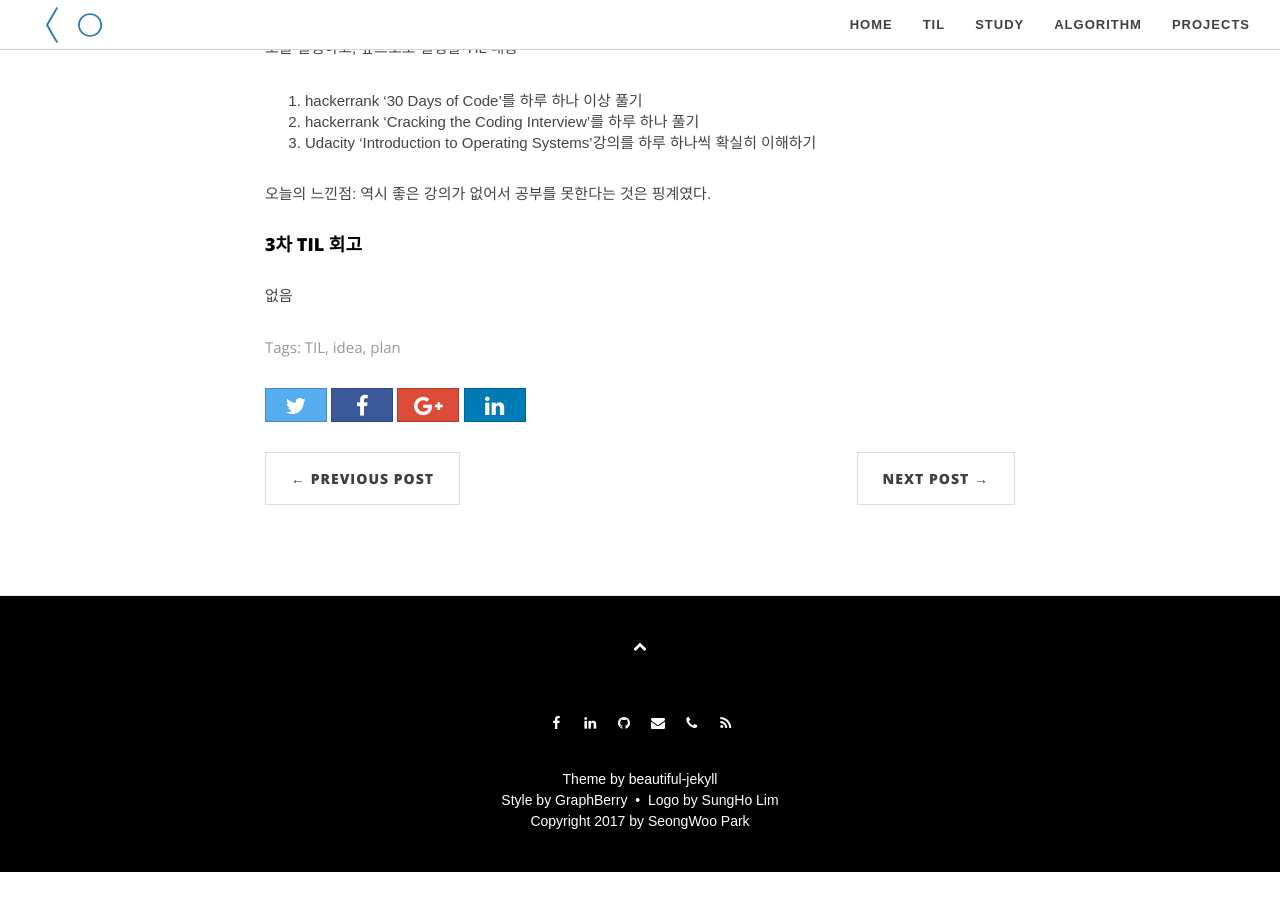
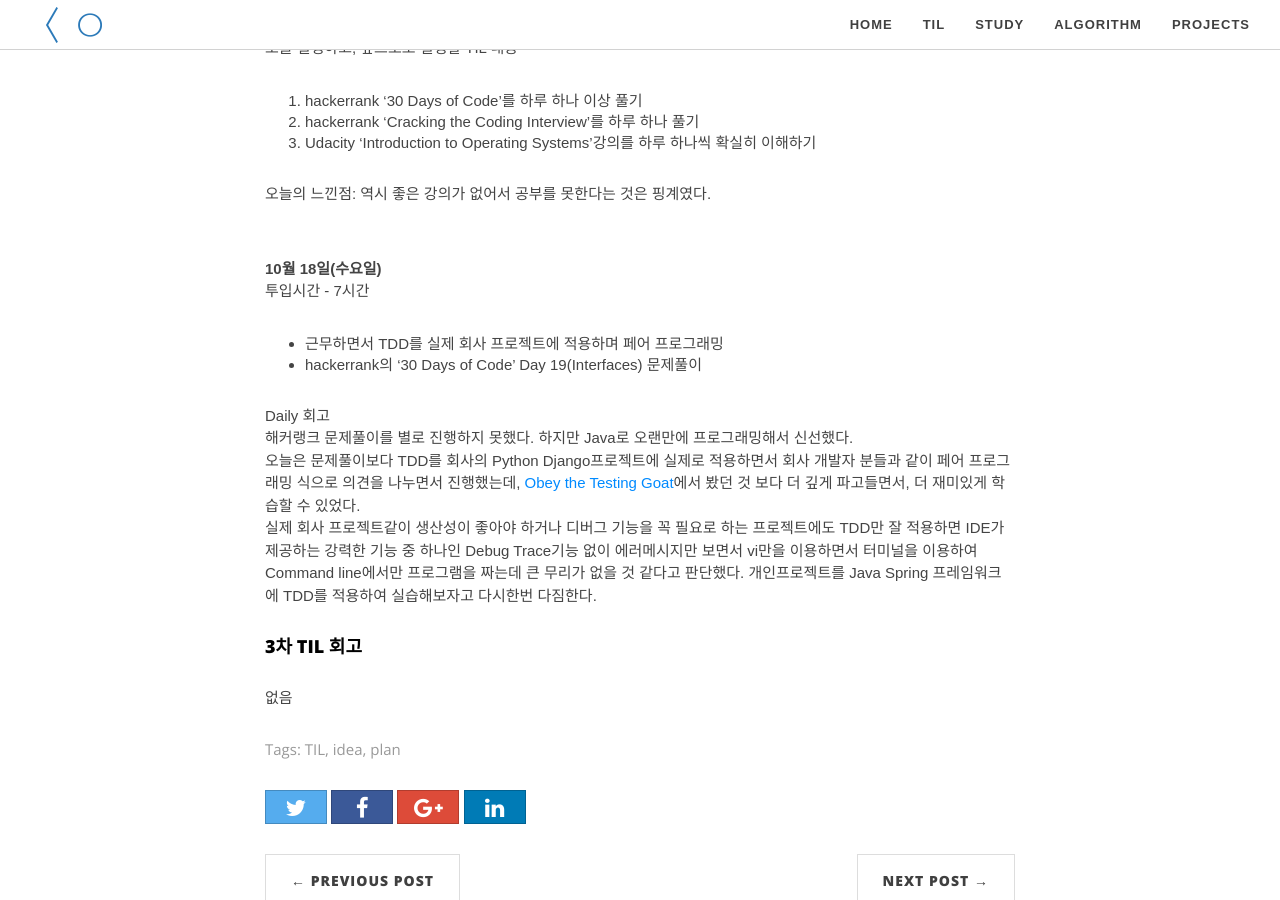
Before and after one commit to seongwoopark/seongwoopark.github.io, a Jekyll site: the page built from _posts/2017-10-17-3rd_TIL.md, in a window 1280 px wide and 900 px high, scrolled down 1143 px. Built offline with Jekyll 4.4.1, drawn with Linux system fonts in a browser that asks for light colours; nearby versions of some CDN libraries; comment, search, counter and statistics services are not loaded; before the commit the page ends 2015 px from its top, so only the background shows below that.

Commit message:
update 3rd TIL post

```diff
--- a/_posts/2017-10-17-3rd_TIL.md
+++ b/_posts/2017-10-17-3rd_TIL.md
@@ -39,5 +39,19 @@ Daily 회고<br/>
 
 오늘의 느낀점: 역시 좋은 강의가 없어서 공부를 못한다는 것은 핑계였다.
 
+<br/>**10월 18일(수요일)**<br/>
+투입시간 - 7시간
+- 근무하면서 TDD를 실제 회사 프로젝트에 적용하며 페어 프로그래밍
+- hackerrank의 '30 Days of Code' Day 19(Interfaces) 문제풀이
+
+Daily 회고<br/>
+해커랭크 문제풀이를 별로 진행하지 못했다. 하지만 Java로 오랜만에 프로그래밍해서 신선했다.<br/>
+오늘은 문제풀이보다 TDD를 회사의 Python Django프로젝트에 실제로 적용하면서 회사 개발자 분들과 같이 페어 프로그래밍 식으로 의견을 나누면서 진행했는데,
+[Obey the Testing Goat](http://www.obeythetestinggoat.com)에서 봤던 것 보다 더 깊게 파고들면서, 더 재미있게 학습할 수 있었다.<br/>
+실제 회사 프로젝트같이 생산성이 좋아야 하거나 디버그 기능을 꼭 필요로 하는 프로젝트에도 TDD만 잘 적용하면 IDE가 제공하는 강력한 기능 중 하나인 Debug Trace기능 없이 에러메시지만 보면서 vi만을 이용하면서 터미널을 이용하여 Command line에서만
+ 프로그램을 짜는데 큰 무리가 없을 것 같다고 판단했다. 개인프로젝트를 Java Spring 프레임워크에 TDD를 적용하여 실습해보자고 다시한번 다짐한다.
+
+
+
 <h4>3차 TIL 회고</h4>
 없음
```
